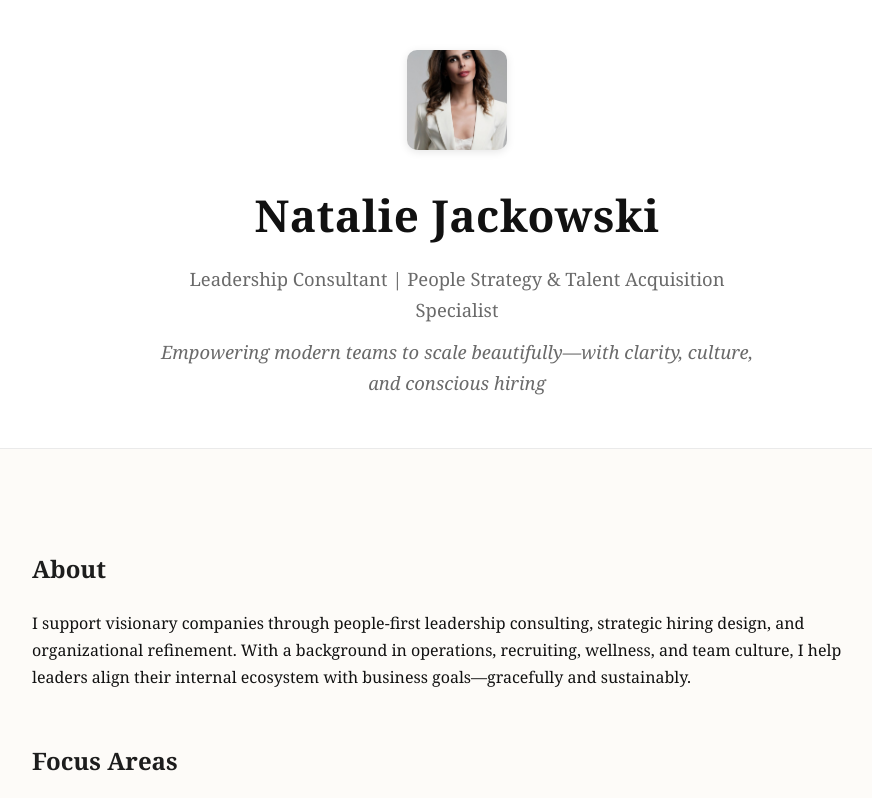
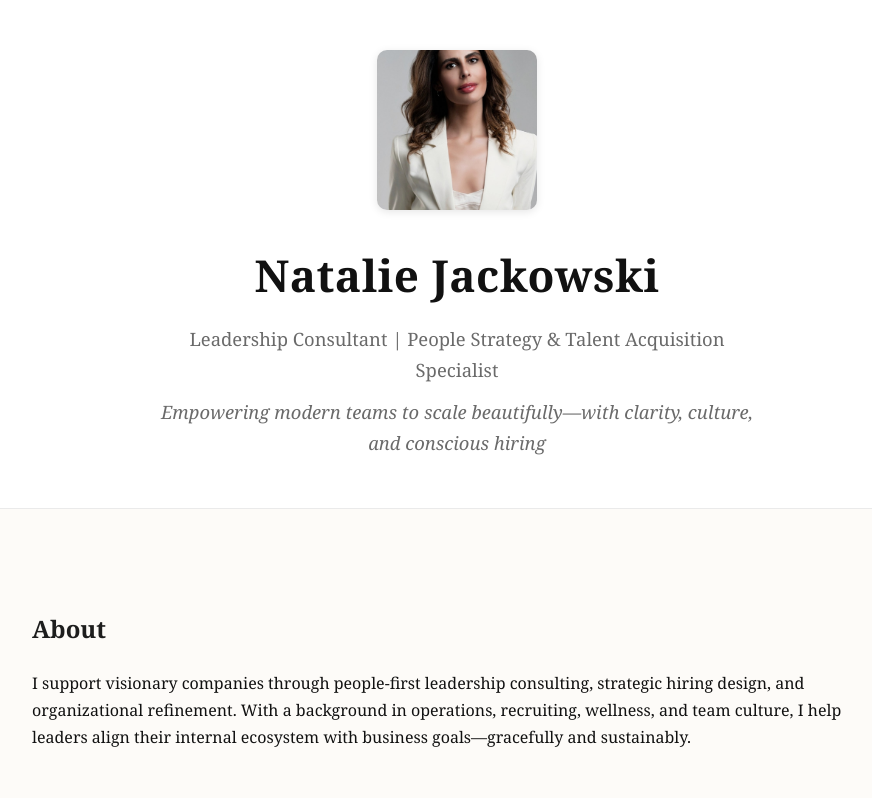
Before and after one commit to Natalie911/Natalie911.github.io, a plain HTML site: page index.html in a window 1280 px wide. Shown: the top 798 px of the page, without its empty margins (183-1055 px from the left). Drawn offline with Linux system fonts and the light colour scheme.

Commit message:
Update index.html
header

```diff
--- a/index.html
+++ b/index.html
@@ -21,13 +21,13 @@
     border-bottom: 1px solid #eaeaea;
   }
   header img {
-    width: 100px;
-    height: 100px;
-    object-fit: cover;
-    border-radius: 10px;
-    box-shadow: 0 2px 8px rgba(0,0,0,0.1);
-    margin-bottom: 20px;
-  }
+  width: 160px;
+  height: 160px;
+  object-fit: cover;
+  border-radius: 10px;
+  box-shadow: 0 2px 8px rgba(0,0,0,0.1);
+  margin-bottom: 20px;
+}
   header h1 {
     margin: 0;
     font-size: 2.75em;
```
